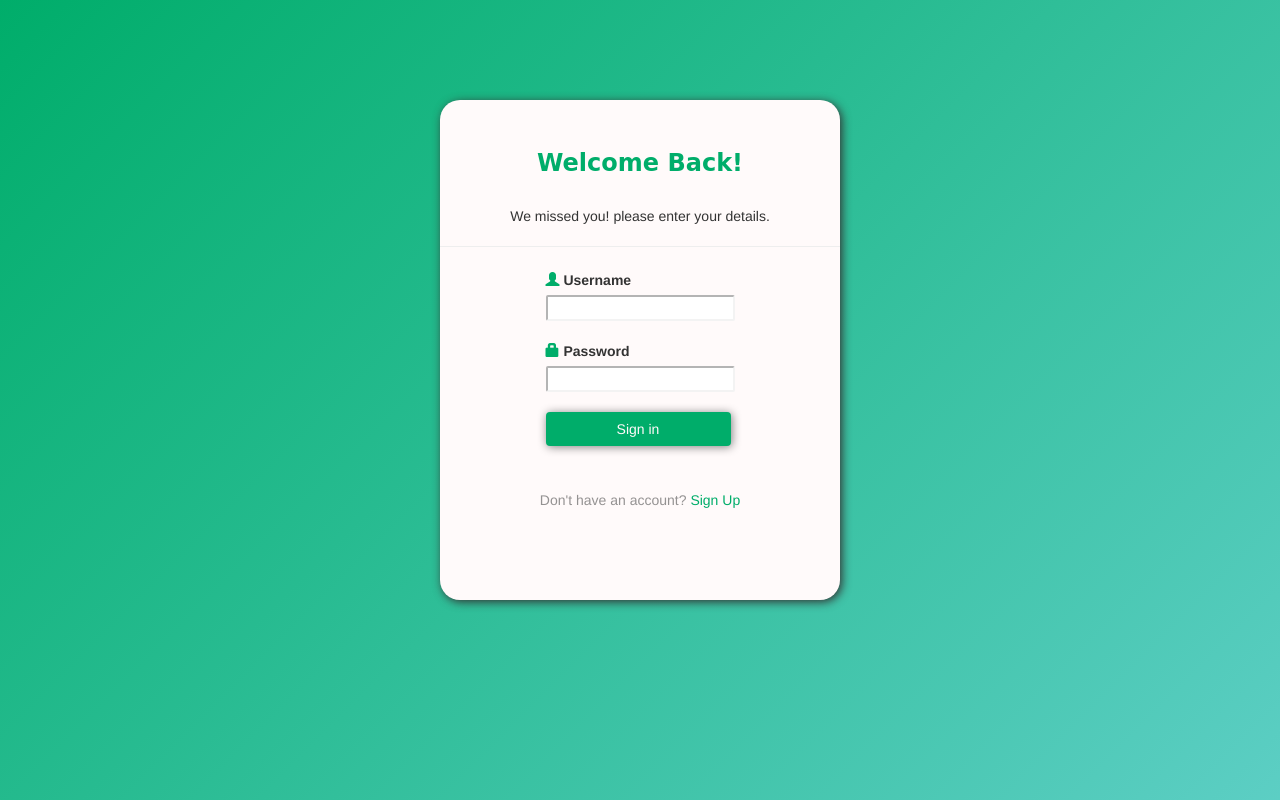
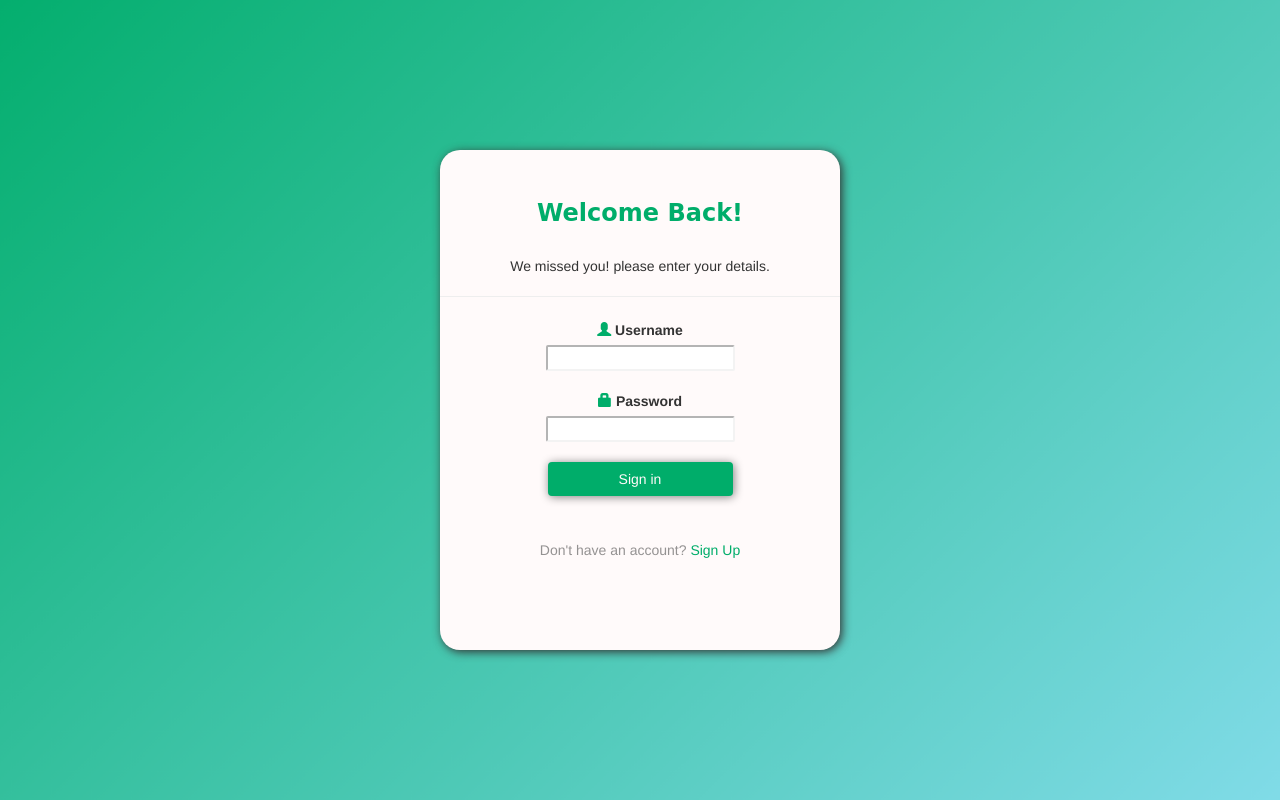
Before and after one commit to Kix-85/Sign-in-page, a plain HTML site: page index.html in a window 1280 px wide. Drawn offline with nearby package versions, Linux system fonts and the light colour scheme.

Commit message:
style.css

```diff
--- a/css/style.css
+++ b/css/style.css
@@ -1,5 +1,14 @@
 body{
     background-image: url(/img/web.png);
+    background-repeat: no-repeat;
+    background-position: center;
+    background-size: cover;
+    margin: 0;
+    height: 100vh;
+    justify-content: center;
+    text-align: center;
+    display: flex;
+    flex-direction: column;
 }
 .welcome{
     position: absolute;
@@ -28,7 +37,6 @@ body{
     height: 500px;
     box-shadow: 2px 2px 10px;
     margin:auto;
-    margin-top: 100px;
     justify-content: center;
     border-radius: 20px;
 }
```
